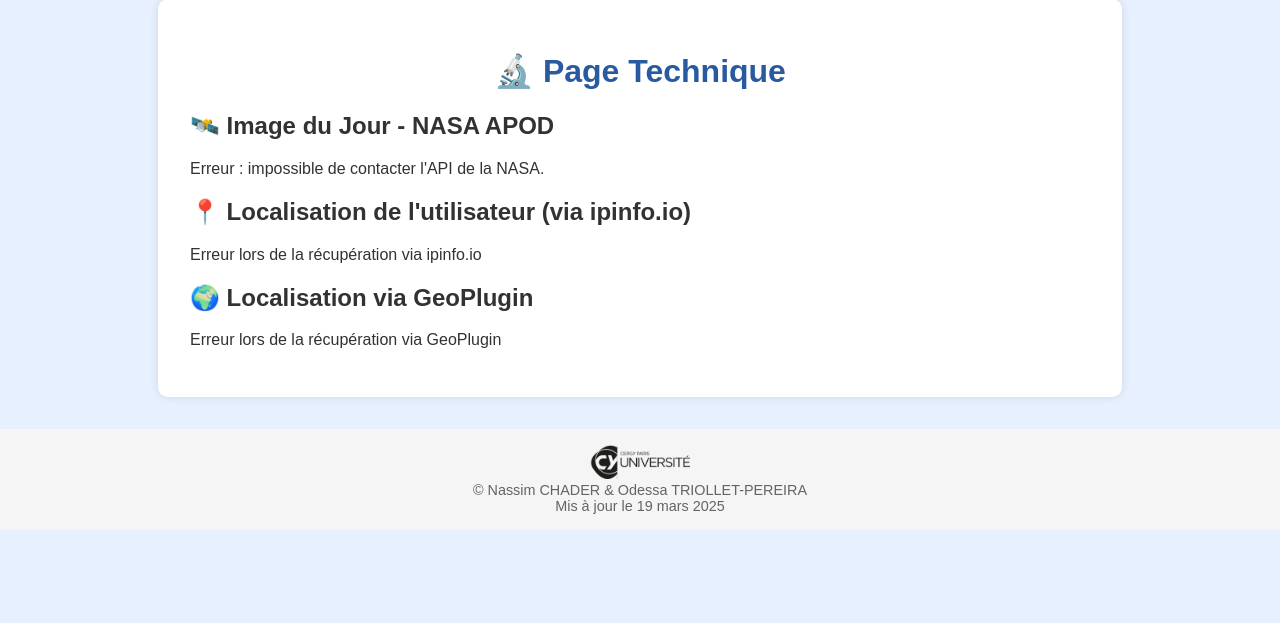
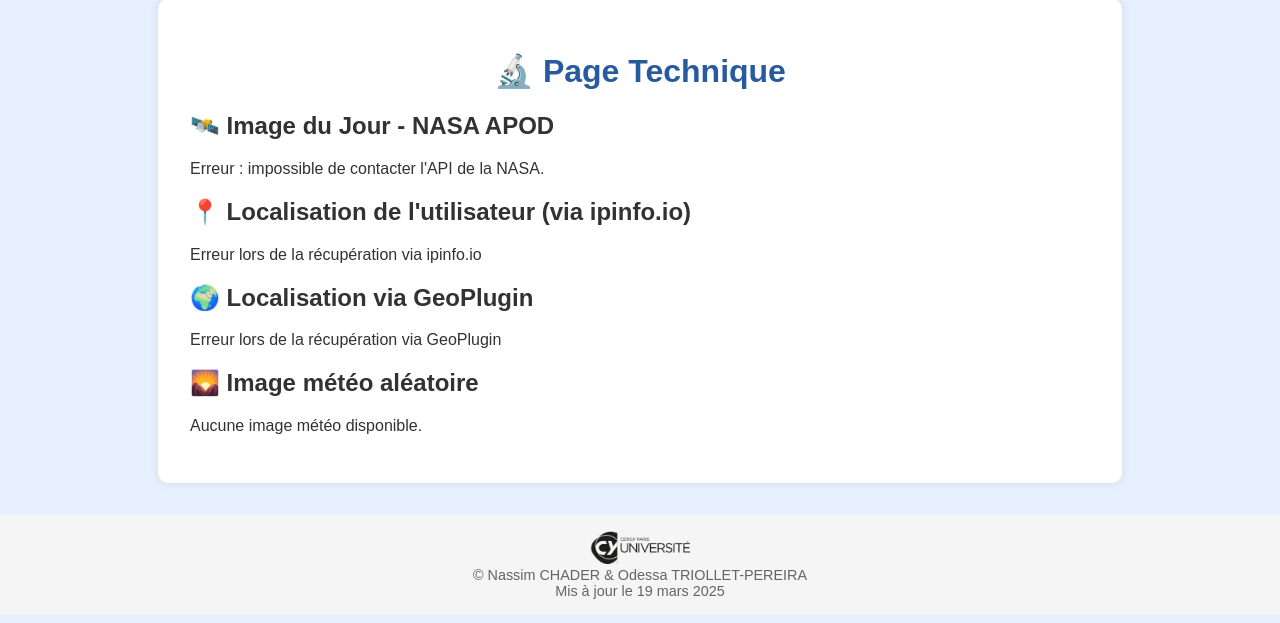
Before and after one commit to odessapereira/devweb31, a PHP site: page /tech.php in a window 1280 px wide. Shown: the part 177-800 px from the top of the page. Run offline with PHP 8.4, Linux system fonts and the light colour scheme; data that the repository does not hold is empty.

Commit message:
Update tech.php

```diff
--- a/PROJETDW31/tech.php
+++ b/PROJETDW31/tech.php
@@ -24,6 +24,10 @@
             <h2>🌍 Localisation via GeoPlugin</h2>
             <?= ip_location_geoplugin_json(); ?>
         </section>
+        <section>
+            <h2>🌄 Image météo aléatoire</h2>
+            <?= display_random_weather_image(); ?>
+        </section>
     </main>
 </body>
 
```
